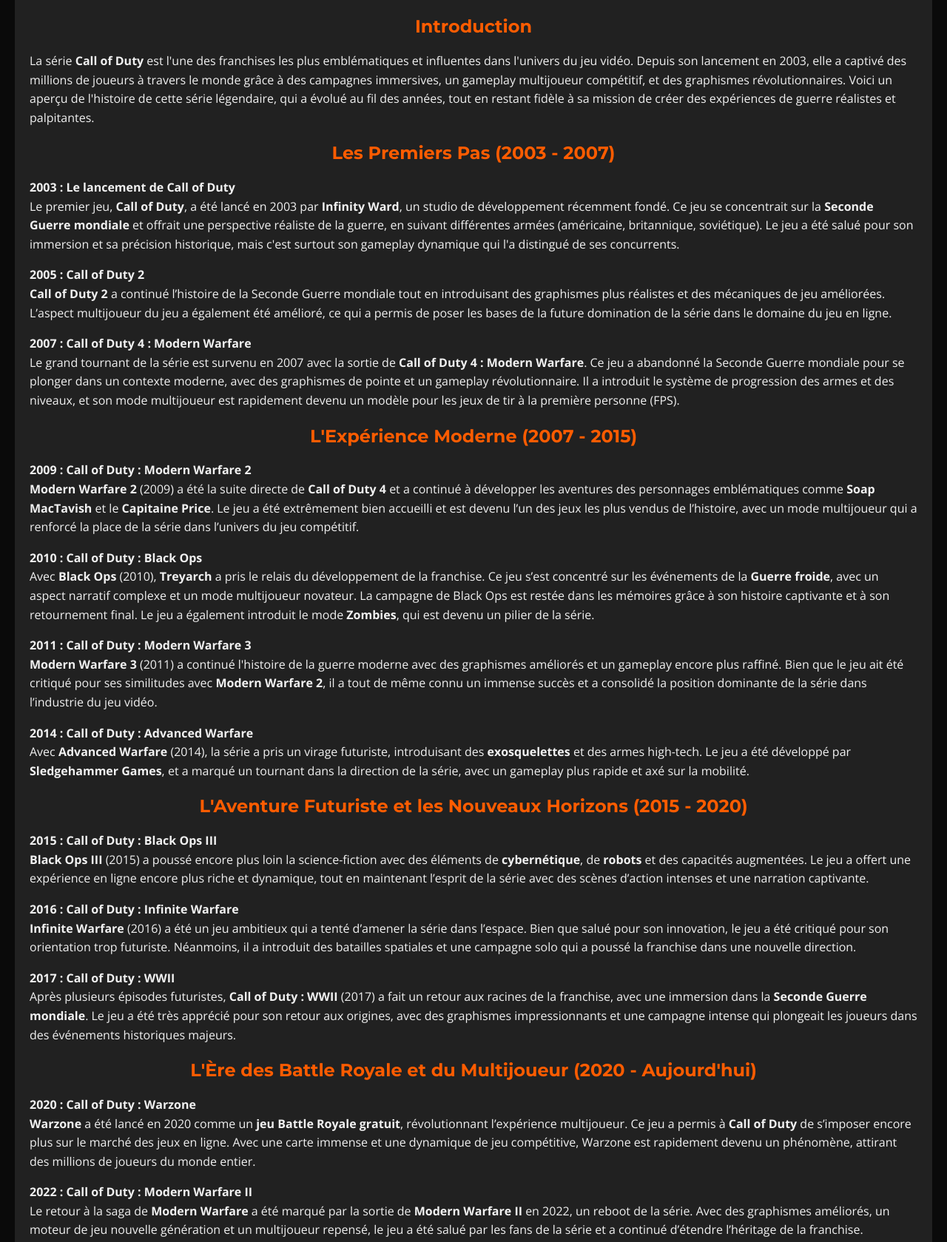
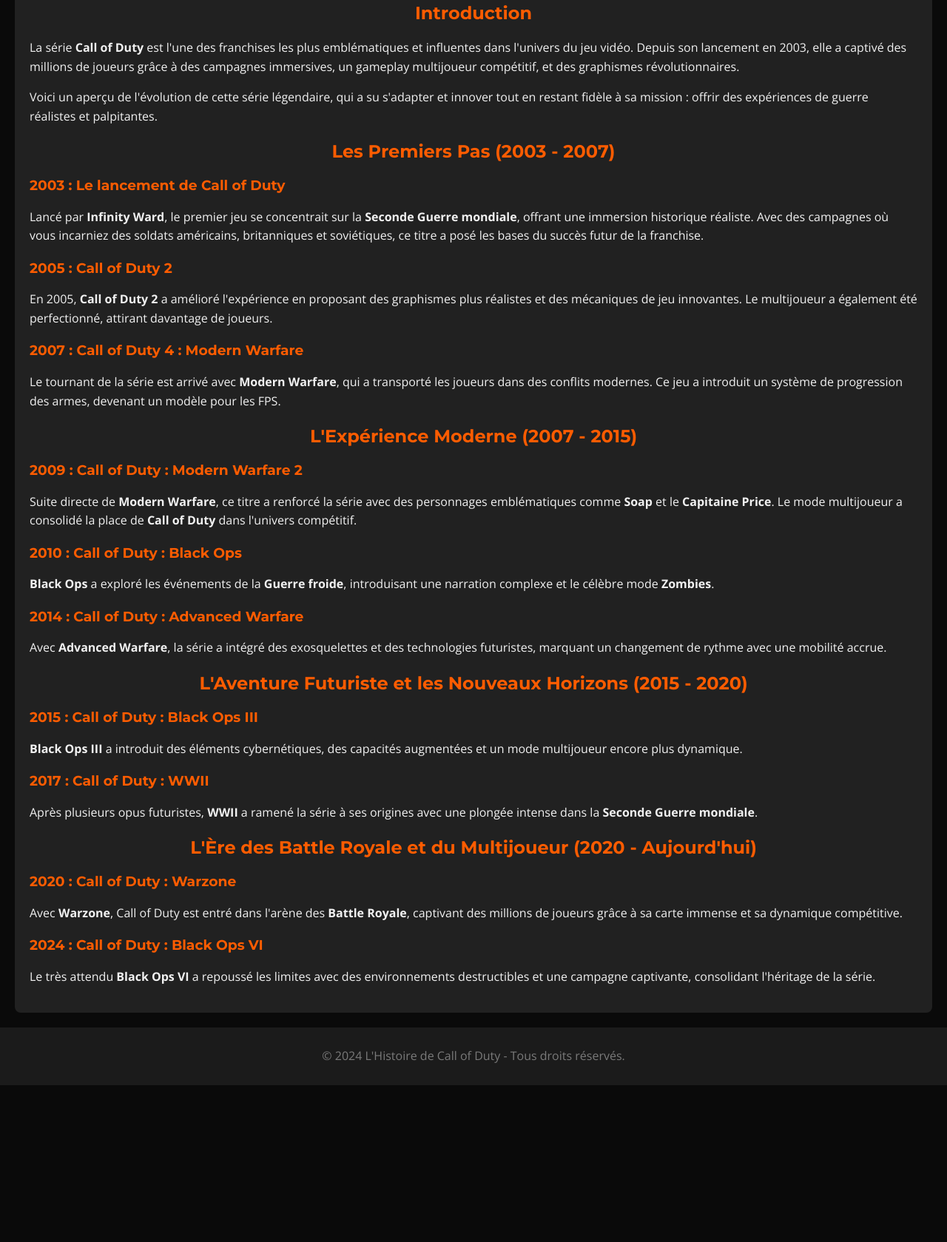
Before and after one commit to Ezeckiel2405/Projet-SAE, a plain HTML site: page Ester egg.html in a window 1280 px wide. Shown: the part 260-1939 px from the top of the page at 74% size. After the commit the page ends 1727 px from the top, so only its background shows below. Drawn offline with nearby package versions, Linux system fonts and the light colour scheme.

Commit message:
ebauge de about et correction de l'ester 1

```diff
--- a/Ester egg.html
+++ b/Ester egg.html
@@ -35,81 +35,106 @@
             <li><a href="#" class="active" href="Ester egg.html">L'Histoire de Call of Duty : Du début à aujourd'hui</a></li>
         </ul>
     </nav>
-        <
+
 
 
     <main>
-
-
-
         <section>
             <h2>Introduction</h2>
-            <p>La série <strong>Call of Duty</strong> est l'une des franchises les plus emblématiques et influentes dans l'univers du jeu vidéo. Depuis son lancement en 2003, elle a captivé des millions de joueurs à travers le monde grâce à des campagnes immersives, un gameplay multijoueur compétitif, et des graphismes révolutionnaires. Voici un aperçu de l'histoire de cette série légendaire, qui a évolué au fil des années, tout en restant fidèle à sa mission de créer des expériences de guerre réalistes et palpitantes.</p>
+            <p>
+                La série <strong>Call of Duty</strong> est l'une des franchises les plus emblématiques et influentes dans l'univers du jeu vidéo.
+                Depuis son lancement en 2003, elle a captivé des millions de joueurs grâce à des campagnes immersives, un gameplay multijoueur compétitif, et des graphismes révolutionnaires.
+            </p>
+            <p>
+                Voici un aperçu de l'évolution de cette série légendaire, qui a su s'adapter et innover tout en restant fidèle à sa mission : offrir des expériences de guerre réalistes et palpitantes.
+            </p>
         </section>
 
         <section>
             <h2>Les Premiers Pas (2003 - 2007)</h2>
-            <p><strong>2003 : Le lancement de Call of Duty</strong><br>
-                Le premier jeu, <strong>Call of Duty</strong>, a été lancé en 2003 par <strong>Infinity Ward</strong>, un studio de développement récemment fondé. Ce jeu se concentrait sur la <strong>Seconde Guerre mondiale</strong> et offrait une perspective réaliste de la guerre, en suivant différentes armées (américaine, britannique, soviétique). Le jeu a été salué pour son immersion et sa précision historique, mais c'est surtout son gameplay dynamique qui l'a distingué de ses concurrents.
+            <article>
+                <h3>2003 : Le lancement de Call of Duty</h3>
+                <p>
+                    Lancé par <strong>Infinity Ward</strong>, le premier jeu se concentrait sur la <strong>Seconde Guerre mondiale</strong>, offrant une immersion historique réaliste.
+                    Avec des campagnes où vous incarniez des soldats américains, britanniques et soviétiques, ce titre a posé les bases du succès futur de la franchise.
                 </p>
+            </article>
 
-            <p><strong>2005 : Call of Duty 2</strong><br>
-                <strong>Call of Duty 2</strong> a continué l’histoire de la Seconde Guerre mondiale tout en introduisant des graphismes plus réalistes et des mécaniques de jeu améliorées. L’aspect multijoueur du jeu a également été amélioré, ce qui a permis de poser les bases de la future domination de la série dans le domaine du jeu en ligne.
+            <article>
+                <h3>2005 : Call of Duty 2</h3>
+                <p>
+                    En 2005, <strong>Call of Duty 2</strong> a amélioré l'expérience en proposant des graphismes plus réalistes et des mécaniques de jeu innovantes.
+                    Le multijoueur a également été perfectionné, attirant davantage de joueurs.
                 </p>
+            </article>
 
-            <p><strong>2007 : Call of Duty 4 : Modern Warfare</strong><br>
-                Le grand tournant de la série est survenu en 2007 avec la sortie de <strong>Call of Duty 4 : Modern Warfare</strong>. Ce jeu a abandonné la Seconde Guerre mondiale pour se plonger dans un contexte moderne, avec des graphismes de pointe et un gameplay révolutionnaire. Il a introduit le système de progression des armes et des niveaux, et son mode multijoueur est rapidement devenu un modèle pour les jeux de tir à la première personne (FPS).
+            <article>
+                <h3>2007 : Call of Duty 4 : Modern Warfare</h3>
+                <p>
+                    Le tournant de la série est arrivé avec <strong>Modern Warfare</strong>, qui a transporté les joueurs dans des conflits modernes.
+                    Ce jeu a introduit un système de progression des armes, devenant un modèle pour les FPS.
                 </p>
+            </article>
         </section>
 
         <section>
             <h2>L'Expérience Moderne (2007 - 2015)</h2>
-            <p><strong>2009 : Call of Duty : Modern Warfare 2</strong><br>
-                <strong>Modern Warfare 2</strong> (2009) a été la suite directe de <strong>Call of Duty 4</strong> et a continué à développer les aventures des personnages emblématiques comme <strong>Soap MacTavish</strong> et le <strong>Capitaine Price</strong>. Le jeu a été extrêmement bien accueilli et est devenu l’un des jeux les plus vendus de l’histoire, avec un mode multijoueur qui a renforcé la place de la série dans l’univers du jeu compétitif.
+            <article>
+                <h3>2009 : Call of Duty : Modern Warfare 2</h3>
+                <p>
+                    Suite directe de <strong>Modern Warfare</strong>, ce titre a renforcé la série avec des personnages emblématiques comme <strong>Soap</strong> et le <strong>Capitaine Price</strong>.
+                    Le mode multijoueur a consolidé la place de <strong>Call of Duty</strong> dans l'univers compétitif.
                 </p>
+            </article>
 
-            <p><strong>2010 : Call of Duty : Black Ops</strong><br>
-                Avec <strong>Black Ops</strong> (2010), <strong>Treyarch</strong> a pris le relais du développement de la franchise. Ce jeu s’est concentré sur les événements de la <strong>Guerre froide</strong>, avec un aspect narratif complexe et un mode multijoueur novateur. La campagne de Black Ops est restée dans les mémoires grâce à son histoire captivante et à son retournement final. Le jeu a également introduit le mode <strong>Zombies</strong>, qui est devenu un pilier de la série.
+            <article>
+                <h3>2010 : Call of Duty : Black Ops</h3>
+                <p>
+                    <strong>Black Ops</strong> a exploré les événements de la <strong>Guerre froide</strong>, introduisant une narration complexe et le célèbre mode <strong>Zombies</strong>.
                 </p>
+            </article>
 
-            <p><strong>2011 : Call of Duty : Modern Warfare 3</strong><br>
-                <strong>Modern Warfare 3</strong> (2011) a continué l'histoire de la guerre moderne avec des graphismes améliorés et un gameplay encore plus raffiné. Bien que le jeu ait été critiqué pour ses similitudes avec <strong>Modern Warfare 2</strong>, il a tout de même connu un immense succès et a consolidé la position dominante de la série dans l’industrie du jeu vidéo.
+            <article>
+                <h3>2014 : Call of Duty : Advanced Warfare</h3>
+                <p>
+                    Avec <strong>Advanced Warfare</strong>, la série a intégré des exosquelettes et des technologies futuristes, marquant un changement de rythme avec une mobilité accrue.
                 </p>
-
-            <p><strong>2014 : Call of Duty : Advanced Warfare</strong><br>
-                Avec <strong>Advanced Warfare</strong> (2014), la série a pris un virage futuriste, introduisant des <strong>exosquelettes</strong> et des armes high-tech. Le jeu a été développé par <strong>Sledgehammer Games</strong>, et a marqué un tournant dans la direction de la série, avec un gameplay plus rapide et axé sur la mobilité.
-            </p>
+            </article>
         </section>
 
         <section>
             <h2>L'Aventure Futuriste et les Nouveaux Horizons (2015 - 2020)</h2>
-            <p><strong>2015 : Call of Duty : Black Ops III</strong><br>
-                <strong>Black Ops III</strong> (2015) a poussé encore plus loin la science-fiction avec des éléments de <strong>cybernétique</strong>, de <strong>robots</strong> et des capacités augmentées. Le jeu a offert une expérience en ligne encore plus riche et dynamique, tout en maintenant l’esprit de la série avec des scènes d’action intenses et une narration captivante.
+            <article>
+                <h3>2015 : Call of Duty : Black Ops III</h3>
+                <p>
+                    <strong>Black Ops III</strong> a introduit des éléments cybernétiques, des capacités augmentées et un mode multijoueur encore plus dynamique.
                 </p>
+            </article>
 
-            <p><strong>2016 : Call of Duty : Infinite Warfare</strong><br>
-                <strong>Infinite Warfare</strong> (2016) a été un jeu ambitieux qui a tenté d’amener la série dans l’espace. Bien que salué pour son innovation, le jeu a été critiqué pour son orientation trop futuriste. Néanmoins, il a introduit des batailles spatiales et une campagne solo qui a poussé la franchise dans une nouvelle direction.
+            <article>
+                <h3>2017 : Call of Duty : WWII</h3>
+                <p>
+                    Après plusieurs opus futuristes, <strong>WWII</strong> a ramené la série à ses origines avec une plongée intense dans la <strong>Seconde Guerre mondiale</strong>.
                 </p>
-
-            <p><strong>2017 : Call of Duty : WWII</strong><br>
-                Après plusieurs épisodes futuristes, <strong>Call of Duty : WWII</strong> (2017) a fait un retour aux racines de la franchise, avec une immersion dans la <strong>Seconde Guerre mondiale</strong>. Le jeu a été très apprécié pour son retour aux origines, avec des graphismes impressionnants et une campagne intense qui plongeait les joueurs dans des événements historiques majeurs.
-            </p>
+            </article>
         </section>
 
         <section>
             <h2>L'Ère des Battle Royale et du Multijoueur (2020 - Aujourd'hui)</h2>
-            <p><strong>2020 : Call of Duty : Warzone</strong><br>
-                <strong>Warzone</strong> a été lancé en 2020 comme un <strong>jeu Battle Royale gratuit</strong>, révolutionnant l’expérience multijoueur. Ce jeu a permis à <strong>Call of Duty</strong> de s’imposer encore plus sur le marché des jeux en ligne. Avec une carte immense et une dynamique de jeu compétitive, Warzone est rapidement devenu un phénomène, attirant des millions de joueurs du monde entier.
+            <article>
+                <h3>2020 : Call of Duty : Warzone</h3>
+                <p>
+                    Avec <strong>Warzone</strong>, Call of Duty est entré dans l'arène des <strong>Battle Royale</strong>, captivant des millions de joueurs grâce à sa carte immense et sa dynamique compétitive.
                 </p>
+            </article>
 
-            <p><strong>2022 : Call of Duty : Modern Warfare II</strong><br>
-                Le retour à la saga de <strong>Modern Warfare</strong> a été marqué par la sortie de <strong>Modern Warfare II</strong> en 2022, un reboot de la série. Avec des graphismes améliorés, un moteur de jeu nouvelle génération et un multijoueur repensé, le jeu a été salué par les fans de la série et a continué d’étendre l’héritage de la franchise.
+            <article>
+                <h3>2024 : Call of Duty : Black Ops VI</h3>
+                <p>
+                    Le très attendu <strong>Black Ops VI</strong> a repoussé les limites avec des environnements destructibles et une campagne captivante, consolidant l'héritage de la série.
                 </p>
-
-            <p><strong>2024 : Call of Duty : Black Ops VI</strong><br>
-                Le très attendu <strong>Black Ops VI</strong> (2024) a été dévoilé avec une campagne épique se déroulant dans un avenir proche, où des factions militaires privées s'affrontent dans des conflits à grande échelle. Le mode multijoueur a introduit des mécaniques innovantes avec des environnements destructibles et de nouvelles classes de personnages. Le mode Zombies a été revisité pour offrir une expérience plus immersive, et Warzone 2.0 a continué à captiver des millions de joueurs avec de nouvelles cartes et fonctionnalités.</p>
+            </article>
         </section>
-
     </main>
 
     <footer>
```
Also changed, not shown: about.html (+24 -5 lines). Lines whose indentation alone changed are shown as unchanged.
